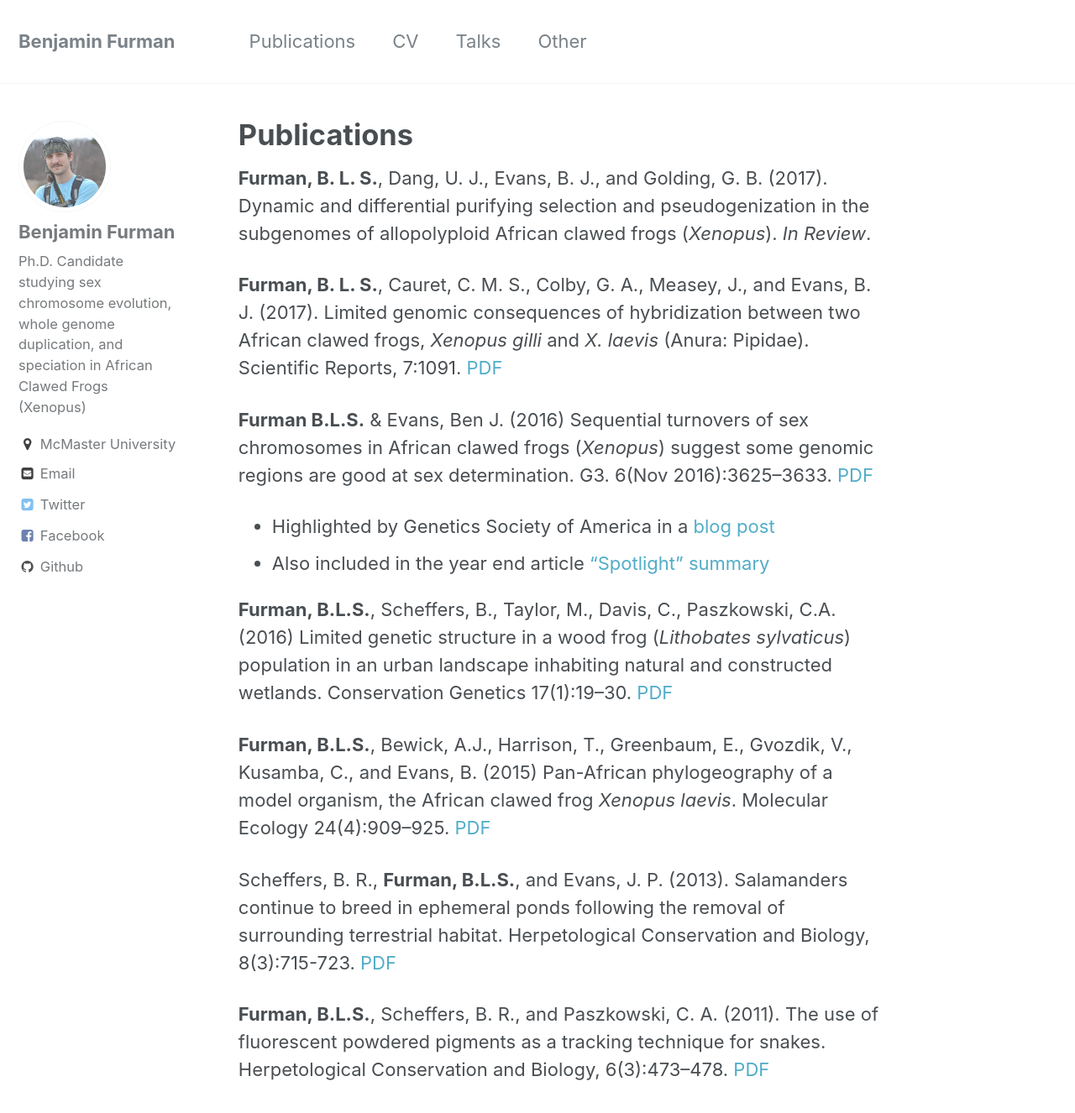
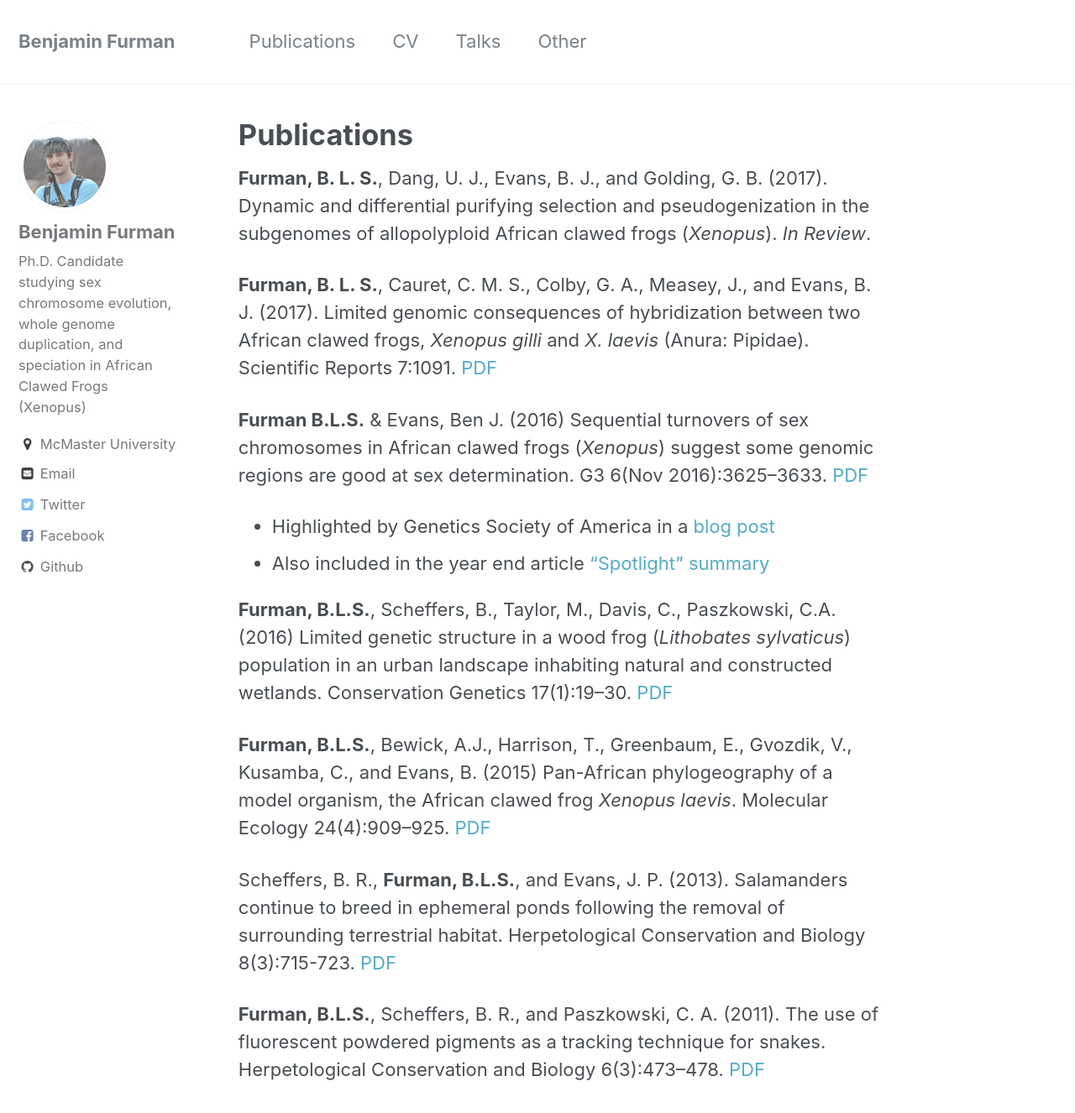
Before and after one commit to benjaminfurman/benjaminfurman.github.io, a Jekyll site: the page built from _pages/publications.md, in a window 1280 px wide and 1400 px high. Shown: the top 1326 px of the window at 84% size. Built offline with Jekyll 4.4.1, drawn with Linux system fonts in a browser that asks for light colours.

Commit message:
minor formatting

```diff
--- a/_pages/publications.md
+++ b/_pages/publications.md
@@ -5,9 +5,9 @@ layout: single
 
 **Furman, B. L. S.**, Dang, U. J., Evans, B. J., and Golding, G. B. (2017). Dynamic and differential purifying selection and pseudogenization in the subgenomes of allopolyploid African clawed frogs (*Xenopus*). *In Review*.
 
-**Furman, B. L. S.**, Cauret, C. M. S., Colby, G. A., Measey, J., and Evans, B. J. (2017). Limited genomic consequences of hybridization between two African clawed frogs, *Xenopus gilli* and *X. laevis* (Anura: Pipidae). Scientific Reports, 7:1091. [PDF](/assets/papers/Furmanetal_2017_SciRepts.pdf)
+**Furman, B. L. S.**, Cauret, C. M. S., Colby, G. A., Measey, J., and Evans, B. J. (2017). Limited genomic consequences of hybridization between two African clawed frogs, *Xenopus gilli* and *X. laevis* (Anura: Pipidae). Scientific Reports 7:1091. [PDF](/assets/papers/Furmanetal_2017_SciRepts.pdf)
 
-**Furman B.L.S.** & Evans, Ben J. (2016) Sequential turnovers of sex chromosomes in African clawed frogs (*Xenopus*) suggest some genomic regions are good at sex determination. G3. 6(Nov 2016):3625--3633. [PDF](/assets/papers/Furman_Evans_2016_G3_JournalVersion_wSupp.pdf)
+**Furman B.L.S.** & Evans, Ben J. (2016) Sequential turnovers of sex chromosomes in African clawed frogs (*Xenopus*) suggest some genomic regions are good at sex determination. G3 6(Nov 2016):3625--3633. [PDF](/assets/papers/Furman_Evans_2016_G3_JournalVersion_wSupp.pdf)
 
 
 * Highlighted by Genetics Society of America in a [blog post](http://genestogenomes.org/sex-chromosome-turnover-in-frogs-hints-at-evolutionary-patterns/)
@@ -18,6 +18,6 @@ layout: single
 
 **Furman, B.L.S.**, Bewick, A.J., Harrison, T., Greenbaum, E., Gvozdik, V., Kusamba, C., and Evans, B. (2015) Pan-African phylogeography of a model organism, the African clawed frog *Xenopus laevis*. Molecular Ecology 24(4):909–925. [PDF](/assets/papers/furmanetal2015.pdf)
 
-Scheffers, B. R., **Furman, B.L.S.**, and Evans, J. P. (2013). Salamanders continue to breed in ephemeral ponds following the removal of surrounding terrestrial habitat. Herpetological Conservation and Biology, 8(3):715-723. [PDF](/assets/papers/scheffers2013.pdf)
+Scheffers, B. R., **Furman, B.L.S.**, and Evans, J. P. (2013). Salamanders continue to breed in ephemeral ponds following the removal of surrounding terrestrial habitat. Herpetological Conservation and Biology 8(3):715-723. [PDF](/assets/papers/scheffers2013.pdf)
 
-**Furman, B.L.S.**, Scheffers, B. R., and Paszkowski, C. A. (2011). The use of fluorescent powdered pigments as a tracking technique for snakes. Herpetological Conservation and Biology, 6(3):473–478. [PDF](/assets/papers/furman2011_herpconbio.pdf)
+**Furman, B.L.S.**, Scheffers, B. R., and Paszkowski, C. A. (2011). The use of fluorescent powdered pigments as a tracking technique for snakes. Herpetological Conservation and Biology 6(3):473–478. [PDF](/assets/papers/furman2011_herpconbio.pdf)
```
